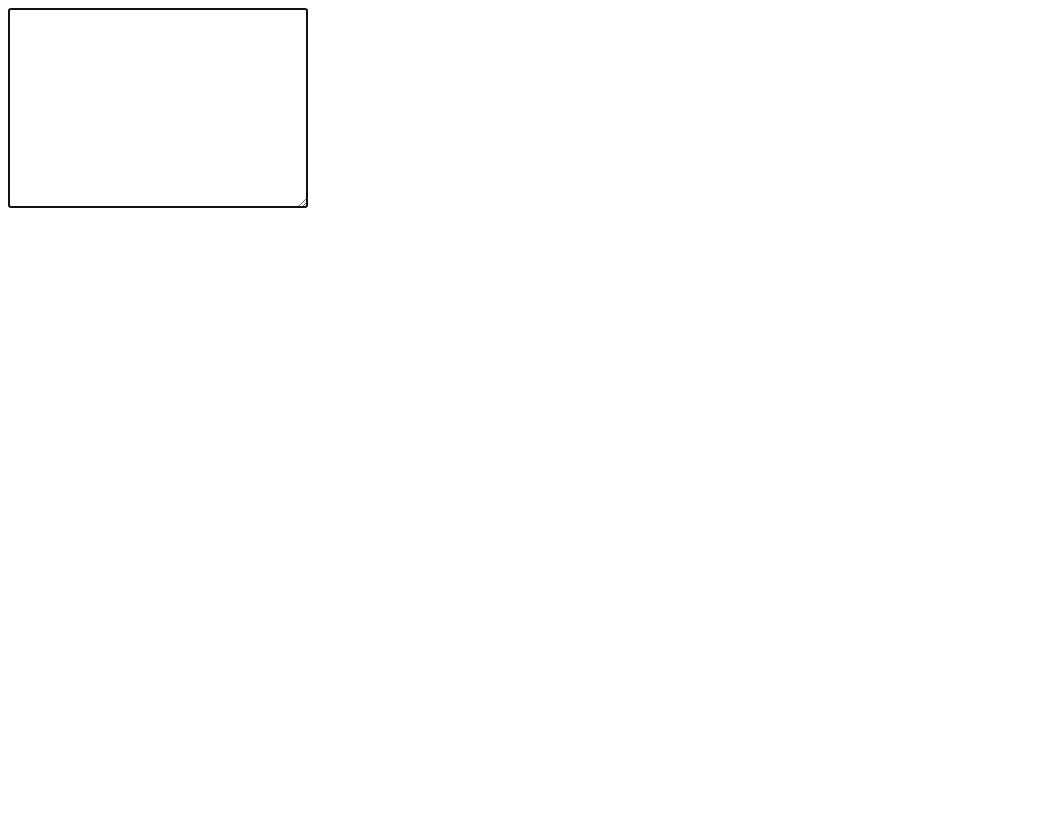
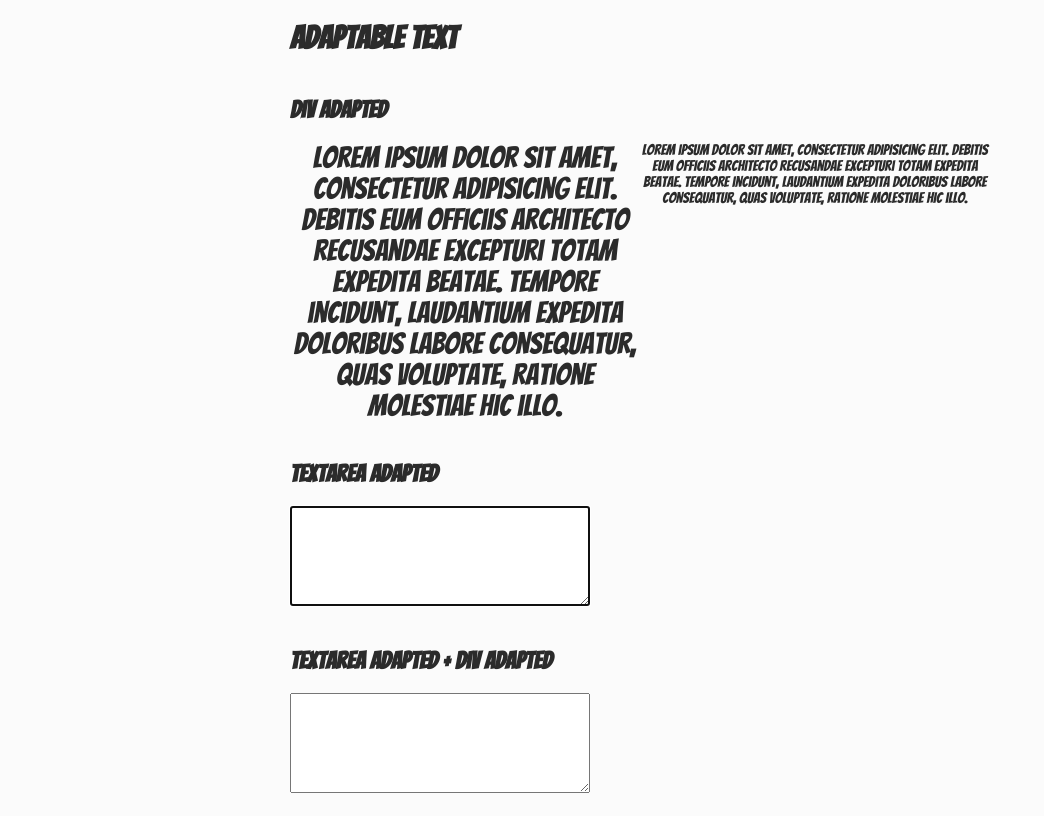
Before and after one commit to dmnsgn/adaptable-text, a website: page demo/index.html in a window 1280 px wide. Shown: the whole page, without its empty margins (0-1044 px from the left). Drawn offline with nearby package versions, Linux system fonts and the light colour scheme.

Commit message:
Check value or textContent + update examples

```diff
--- a/demo/index.html
+++ b/demo/index.html
@@ -4,27 +4,92 @@
 		<title>jQuery Adaptable Text</title>
 		<link href='http://fonts.googleapis.com/css?family=Bangers' rel='stylesheet' type='text/css'>
 		<style>
-			#element {
-				text-align: center;
+			body {
+				color: #2b2b2b;
+				background-color: #FBFBFB;
+				font-family: 'Bangers', sans-serif;
+			}
+			#wrapper {
+				width: 700px;
+				margin: 0 auto;
+			}
+			.example {
+				float: left;
+				width: 100%;
+				clear: both;
+				margin-bottom: 20px;
+			}
+			.example--0 .element {
+				float: left;
+				width: 50%;
+			}
+
+			/* Element */
+			.editableElement,
+			.element {
+				overflow-wrap: break-word;
 				box-sizing: border-box;
 				width: 300px;
-				height: 200px;
-				font-family: 'Bangers', sans-serif;
 				font-size: 30px;
+				text-align: center;
+			}
+			textarea {
+				min-height: 100px;
 			}
 		</style>
 	</head>
 	<body>
-		<textarea id="element" autofocus></textarea>
+
+		<div id="wrapper">
+			<h1>Adaptable Text</h1>
+
+			<div class="example example--0">
+				<h2>div adapted</h2>
+				<div class="element">Lorem ipsum dolor sit amet, consectetur adipisicing elit. Debitis eum officiis architecto recusandae excepturi totam expedita beatae. Tempore incidunt, laudantium expedita doloribus labore consequatur, quas voluptate, ratione molestiae hic illo.</div>
+				<div class="element">Lorem ipsum dolor sit amet, consectetur adipisicing elit. Debitis eum officiis architecto recusandae excepturi totam expedita beatae. Tempore incidunt, laudantium expedita doloribus labore consequatur, quas voluptate, ratione molestiae hic illo.</div>
+			</div>
+
+			<div class="example example--1">
+				<h2>textarea adapted</h2>
+				<textarea class="editableElement" autofocus></textarea>
+			</div>
+
+			<div class="example example--2">
+				<h2>textarea adapted + div adapted</h2>
+				<textarea class="editableElement" autofocus></textarea>
+				<div class="element"></div>
+			</div>
+
+		</div>
+
 		<script src="http://ajax.googleapis.com/ajax/libs/jquery/2.0.0/jquery.min.js"></script>
 		<script src="../src/jquery.adaptable-text.js"></script>
 		<script>
 			$(function() {
-				var $el = $("#element");
-				var text = $el.adaptableText();
 
-				$el.on('keyup', function() {
-					text.data('adaptableText').adapt()
+				// example--0
+				var $element0 = $(".example--0 .element").last();
+				var elementAdapted0 = $element0.adaptableText();
+				elementAdapted0.data('adaptableText').adapt();
+
+				// example--1
+				var $editableElement1 = $(".example--1 .editableElement");
+				var elementAdapted1 = $editableElement1.adaptableText();
+				$editableElement1.on('keyup', function() {
+					$editableElement1.data('adaptableText').adapt();
+				});
+
+				// example--2
+				var $editableElement2 = $(".example--2 .editableElement");
+				var $el2 = $(".example--2 .element");
+
+				var editableElementAdapted2 = $editableElement2.adaptableText();
+				var elementAdapted2 = $el2.adaptableText();
+
+				$editableElement2.on('keyup', function() {
+					editableElementAdapted2.data('adaptableText').adapt();
+					$el2.text(this.value);
+					elementAdapted2.data('adaptableText').adapt();
 				});
 
 			});
--- a/src/jquery.adaptable-text.coffee
+++ b/src/jquery.adaptable-text.coffee
@@ -42,8 +42,8 @@ do ($ = jQuery, window, document) ->
     ###
     adapt: ->
 
-      # TODO; check if textContent or value
-      @text = @element.value
+      # Get content
+      @text = @element.value or @element.textContent
 
       # https://developer.mozilla.org/en-US/docs/Web/CSS/font
       textWidth = @_getTextWidth @text, "#{@styles.fontStyle} #{@currentFontSize}px #{@styles.fontFamily}"
```
Also changed, not shown: src/jquery.adaptable-text.js.
